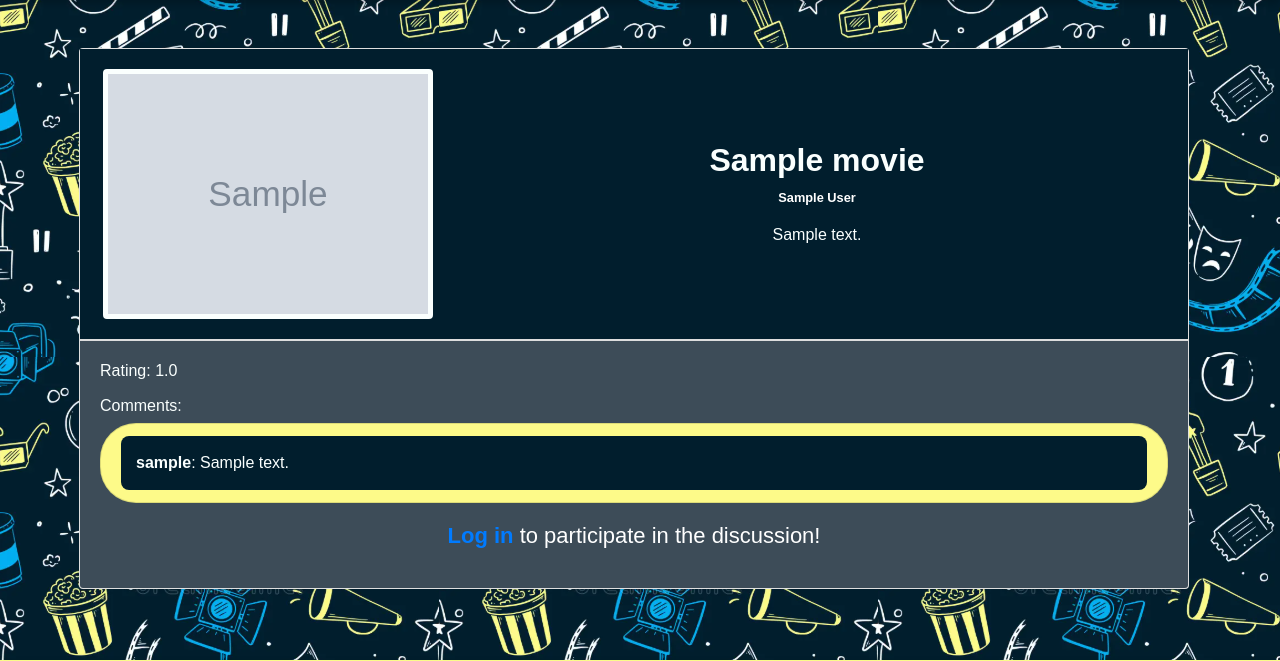
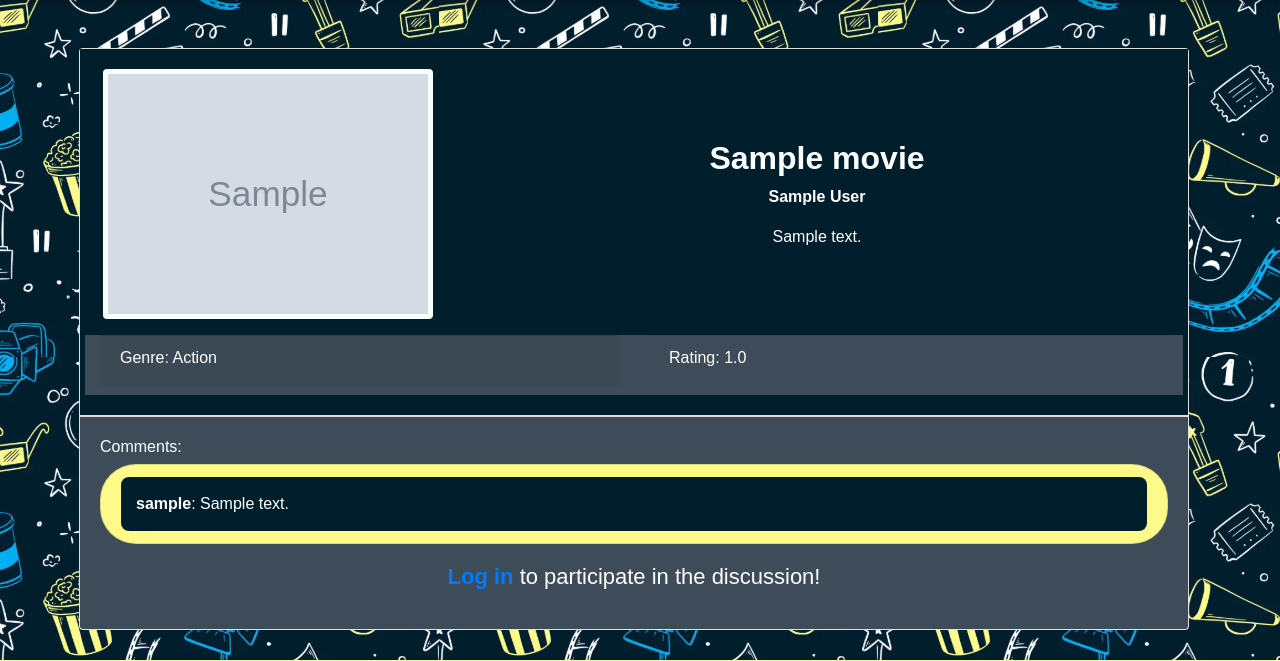
Before and after one commit to insert-ivory/moviecasuals, a Django app: page / in a window 1280 px wide. Shown: the part 82-743 px from the top of the page. Run offline with Django 5.2, Linux system fonts and the light colour scheme; tables that the repository leaves empty hold one stand-in row (values such as "Sample post"); grey boxes marked "Sample" are stand-in pictures; some libraries are stand-ins or nearby versions.

Commit message:
udpate hompage and css

```diff
--- a/static/css/homepage.css
+++ b/static/css/homepage.css
@@ -30,6 +30,12 @@ body {
     font-size: 2rem;
 }
 
+.director-full-name {
+    color: white;
+    font-size: 1rem;
+}
+
+
 .text-primary-author-name {
     color: white;
 
@@ -41,6 +47,22 @@ body {
     border: 1px solid #ced4da;
     border-radius: 0.25rem;
     padding: 0.375rem 0.75rem;
+}
+
+
+ .only-genre-container {
+     background-color: #3D4C58;
+     color: white;
+
+ }
+
+ .card-footer-rating {
+     background-color: #3D4C58;
+     color:white;
+ }
+
+ .only-genre-container, .card-footer-rating {
+    background-color: #3D4C58 !important;
 }
 
 .card-footer-rating-comments {
--- a/templates/common/homepage.html
+++ b/templates/common/homepage.html
@@ -15,7 +15,7 @@
 {% include 'common/nav.html' %}
 <div class="container mt-5 main-movie-container">
     {% for movie in movies %}
-        {% if movie.approved %}
+        {% if movie.approved and movie.director.approved %}
             <div class="card mb-4">
                 <!-- Movie details section -->
                 <div class="card-body movie-details">
@@ -27,17 +27,29 @@
 
                         <div class="col-md-8 d-flex flex-column align-items-center justify-content-center">
                             <h5 class="movie-title"><strong>{{ movie.title }}</strong></h5>
-                            <small><a href="{% url 'director-details' movie.director.id %}" class="text-primary-author-name text-decoration-underline"><strong>{{ movie.director.get_full_name }}</strong></a></small>
+                            <small><a href="{% url 'director-details' movie.director.id %}"
+                                      class="text-primary-director-name text-decoration-underline"><strong class="director-full-name">{{ movie.director.get_full_name }}</strong></a></small>
                             <p class="card-text mt-3 text-center">{{ movie.description|truncatechars:250 }}</p>
                             {% if movie.description|length > 100 %}
                                 <a href="#" class="btn btn-read-more">Read More</a>
                             {% endif %}
                         </div>
+                    </div>
 
+                    <!-- Genre and Rating section under the description -->
+                    <div class="row mt-3 only-genre-container">
+                        <div class="col-md-6">
+                            <div class="card-footer card-footer-genre only-rating">
+                                {% if movie.genre_choices != 'Other genres' %}
+                                    <h6>Genre: {{ movie.genre_choices }}</h6>
+                                {% else %}
+                                    <h6>Genre: Not specified</h6>
+                                {% endif %}
                             </div>
                         </div>
-                <!-- Rating and Comments section -->
-                <div class="card-footer card-footer-rating-comments">
+
+                        <div class="col-md-6">
+                            <div class="card-footer card-footer-rating">
                                 <h6>Rating: {{ movie.average_rating }}</h6>
                                 <div class="rating mb-3">
                                     <i class="fas fa-star" style="cursor: pointer;"></i>
@@ -46,7 +58,13 @@
                                     <i class="fas fa-star" style="cursor: pointer;"></i>
                                     <i class="fas fa-star" style="cursor: pointer;"></i>
                                 </div>
+                            </div>
+                        </div>
+                    </div>
+                </div>
 
+                <!-- Comments section -->
+                <div class="card-footer card-footer-rating-comments">
                     <h6>Comments:</h6>
                     <ul class="list-group mb-3">
                         {% if movie.comments.all %}
@@ -95,6 +113,7 @@
         {% endif %}
     {% endfor %}
 </div>
+
 {% include 'common/footer.html' %}
 </body>
 </html>
```
Lines whose indentation alone changed are shown as unchanged.
